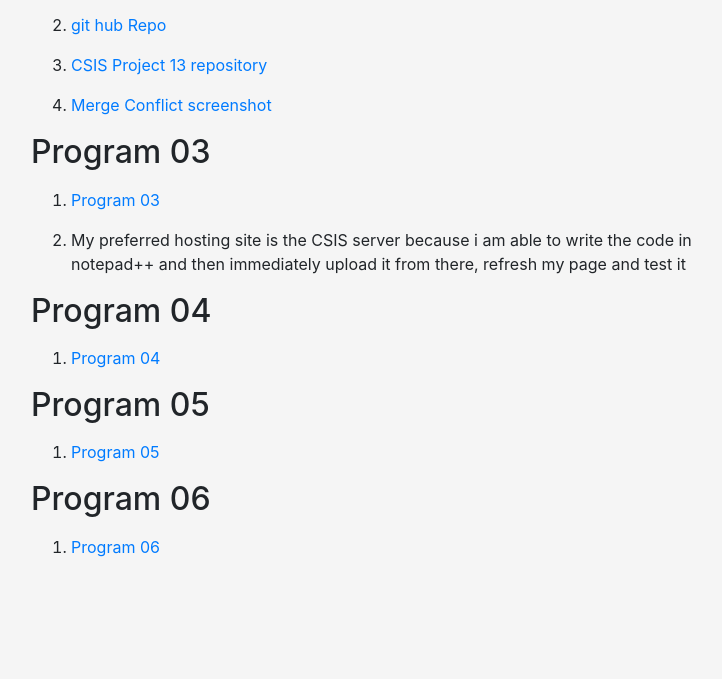
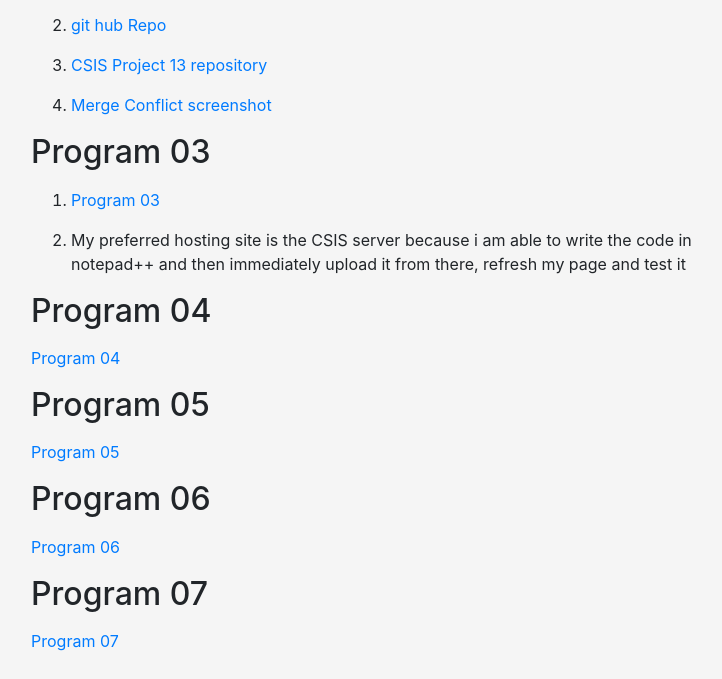
Before and after one commit to ackott/pages, a plain HTML site: page index.html in a window 1280 px wide. Shown: the part 720-1399 px from the top of the page, without its empty margins (250-972 px from the left). Before the commit the page ends 1305 px from the top, so only its background shows below. Drawn offline with nearby package versions, Linux system fonts and the light colour scheme.

Commit message:
Update index.html

```diff
--- a/index.html
+++ b/index.html
@@ -147,11 +147,7 @@
                </p>
             </header>
             <section>
-               <ol>
-                  <li>
                      <p> <a href=https://csis.svsu.edu/~ackott/Prog04.html > Program 04 </a></p>
-                  </li>
-               </ol>
             </section>
          </article>
 		     <article>
@@ -161,11 +157,7 @@
                </p>
             </header>
             <section>
-               <ol>
-                  <li>
                      <p> <a href=https://csis.svsu.edu/~ackott/Prog05.html > Program 05 </a></p>
-                  </li>
-               </ol>
             </section>
          </article>
 		 <article>
@@ -175,13 +167,19 @@
                </p>
             </header>
             <section>
-               <ol>
-                  <li>
                      <p> <a href=https://csis.svsu.edu/~ackott/Prog06.html > Program 06 </a></p>
-                  </li>
-               </ol>
             </section>
          </article>
+		 <article>
+            <header>
+               <p>
+               <h2>Program 07</h2>
+               </p>
+            </header>
+            <section>
+                     <p> <a href=https://csis.svsu.edu/~ackott/Prog07.html > Program 07 </a></p>
+            </section>
+			</article>
       </div>
    </body>
 </html>
```
